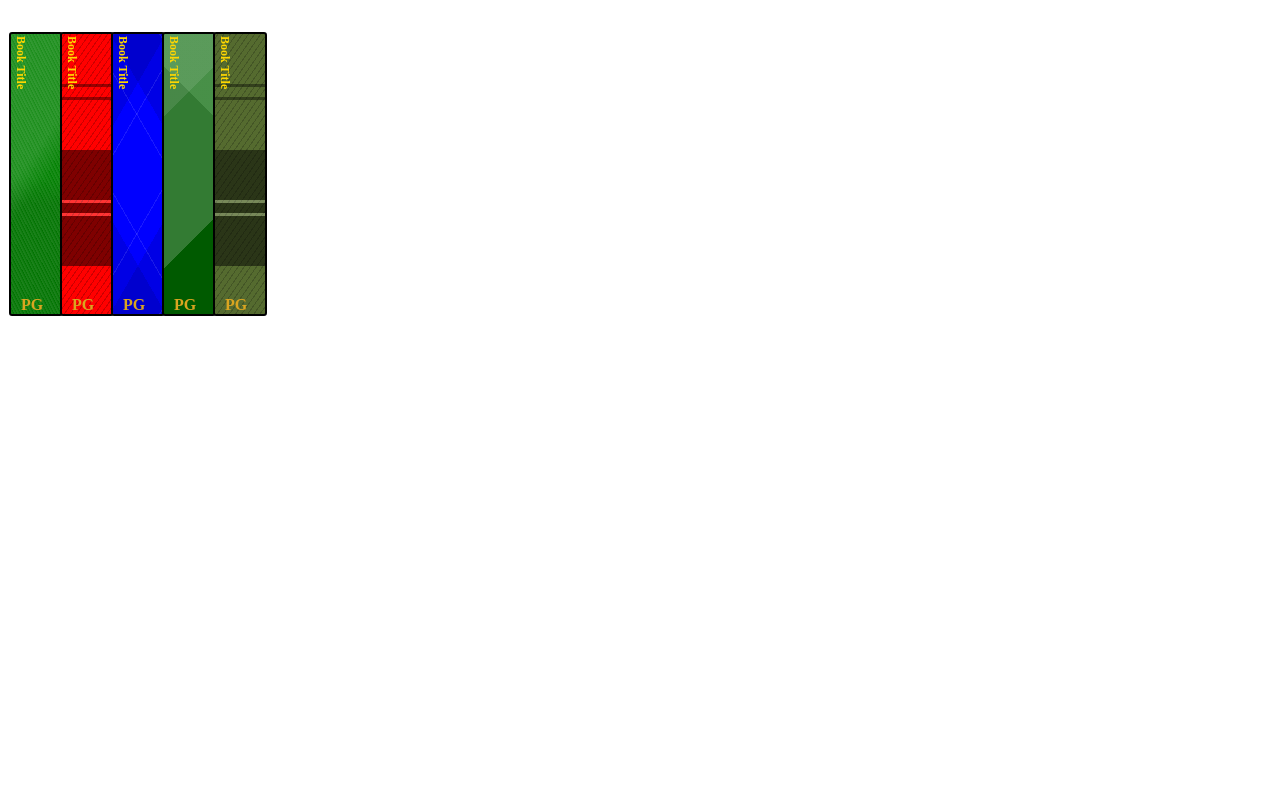
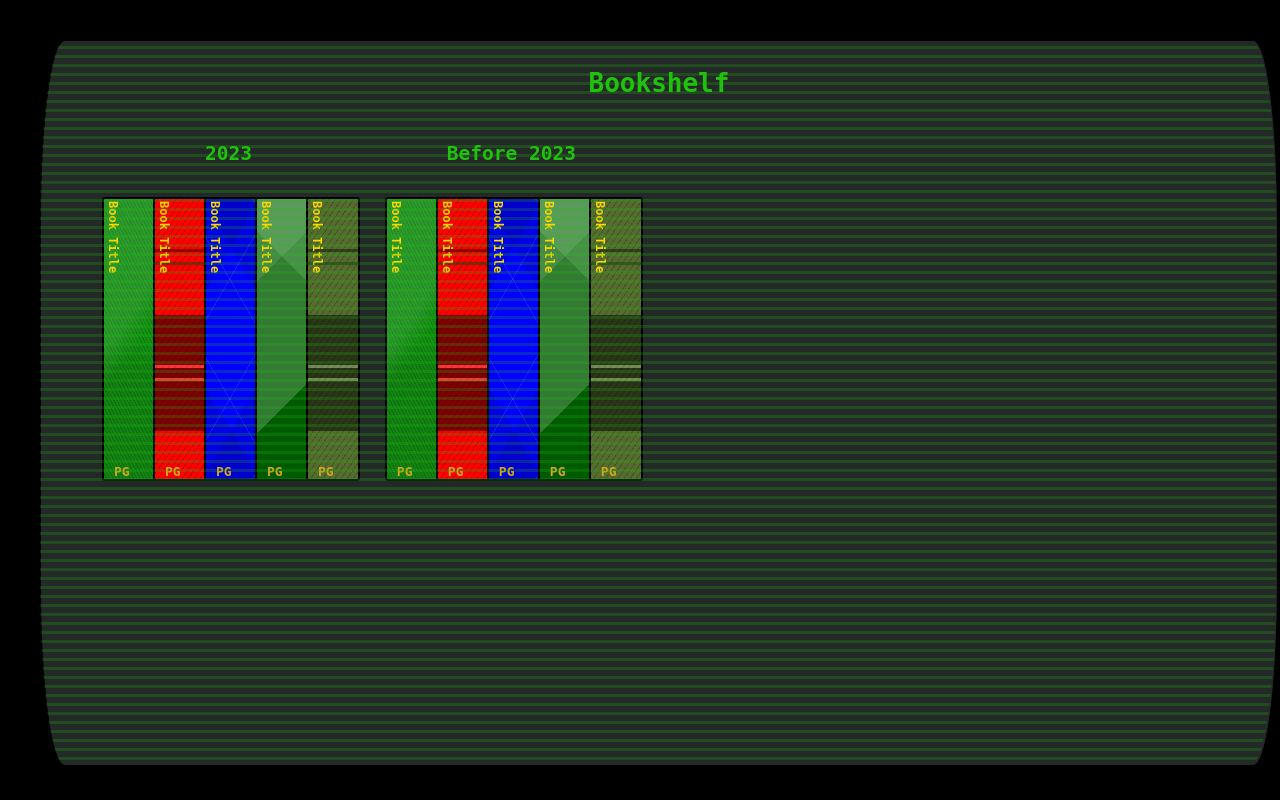
Before and after one commit to gablaxy/gablaxy.github.io, a PHP site: page / in a window 1280 px wide. Run offline with PHP 8.4, Linux system fonts and the light colour scheme; grey boxes are pictures that could not be loaded.

Commit message:
old tv style wip

```diff
--- a/bibliotheque/index.html
+++ b/bibliotheque/index.html
@@ -1,10 +1,18 @@
 <!DOCTYPE html>
 <html lang="en">
     <head>
+        <title>Bookshelf</title>
         <link rel="stylesheet" href="bib.css" />
+        <link rel="stylesheet" href="style.css" />
     </head>
 
     <body>
+            <div id="content">
+                <div id="bookshelves">
+                    <h1>Bookshelf</h1>
+                    <ul>
+                        <li class="shelf">
+                            <h2>2023</h2>
                             <div class="bookshelf">
                                 <div class="book">
                                     <div class="side spine" style="background-color:green; background-image:var(--spine-stairs)">
@@ -47,5 +55,55 @@
                                     <div class="side cover"></div>
                                 </div>
                             </div>
+                        </li>
+                        <li class="shelf">
+                            <h2>Before 2023</h2>
+                            <div class="bookshelf">
+                                <div class="book">
+                                    <div class="side spine" style="background-color:green; background-image:var(--spine-stairs)">
+                                        <span class="spine-title"> Book Title </span>
+                                        <span class="spine-author"> PG </span>
+                                    </div>
+                                    <div class="side top"></div>
+                                    <div class="side cover"></div>
+                                </div>
+                                <div class="book">
+                                    <div class="side spine" style="background-image:var(--spine-tartan); background-color:red;">
+                                        <span class="spine-title"> Book Title </span>
+                                        <span class="spine-author"> PG </span>
+                                    </div>
+                                    <div class="side top"></div>
+                                    <div class="side cover"></div>
+                                </div>
+                                <div class="book">
+                                    <div class="side spine" style="background-image:var(--spine-argyle); background-color:blue;">
+                                        <span class="spine-title"> Book Title </span>
+                                        <span class="spine-author"> PG </span>
+                                    </div>
+                                    <div class="side top"></div>
+                                    <div class="side cover"></div>
+                                </div>
+                                <div class="book">
+                                    <div class="side spine" style="background-image:var(--spine-pyramid); background-color:darkgreen;">
+                                        <span class="spine-title"> Book Title </span>
+                                        <span class="spine-author"> PG </span>
+                                    </div>
+                                    <div class="side top"></div>
+                                    <div class="side cover"></div>
+                                </div>
+                                <div class="book">
+                                    <div class="side spine" style="background-image:var(--spine-tartan); background-color:darkolivegreen;">
+                                        <span class="spine-title"> Book Title </span>
+                                        <span class="spine-author"> PG </span>
+                                    </div>
+                                    <div class="side top"></div>
+                                    <div class="side cover"></div>
+                                </div>
+                            </div>
+                        </li>
+                    </ul>
+                </div>
+            </div>
+            <div class="screen"></div>
       </body>
 </html>
--- /dev/null
+++ b/bibliotheque/style.css
@@ -0,0 +1,68 @@
+body{
+    font-family: monospace;
+    background-color: #000;
+    color: #20C20E;
+}
+
+h1{
+    font-size: 2em;
+    text-align: center;
+}
+
+h2{
+    font-size: 1.5em;
+    text-align: center;
+}
+
+#bookshelves{
+    align-items: center;
+}
+
+ul{
+    list-style-type:none;
+}
+
+li{
+    display: inline-block;
+    margin: 10px;
+
+}
+
+
+#content{
+    position: absolute;
+    background-color: #232926;
+    left: 0;
+    top: 0;
+    width: 95%;
+    height: 88%;
+    padding: 10px;
+    margin: 40px;
+    border: 1px solid #000000;
+    border-radius: 2% / 25%;
+}
+
+.screen{
+    position: absolute;
+    border-radius: 2% / 25%;
+    left: 0;
+    top: 0;
+    width: 95%;
+    height: 88%;
+    padding: 10px;
+    margin: 40px;
+    background: linear-gradient(rgba(20, 20, 20, 0) 66%, #20c20e38 33%);
+    background-size: 100% 9px;
+    z-index: 9999;
+    pointer-events: none;
+    animation: scanlines-anim 1.0s linear infinite;
+}
+
+@keyframes scanlines-anim {
+    0% {
+        background-position: 0px 0px;
+    }
+    100% {
+        background-position: 0px 15px;
+    }
+}
```
Also changed, not shown: bibliotheque/bib.css (indentation only). Lines whose indentation alone changed are shown as unchanged.
